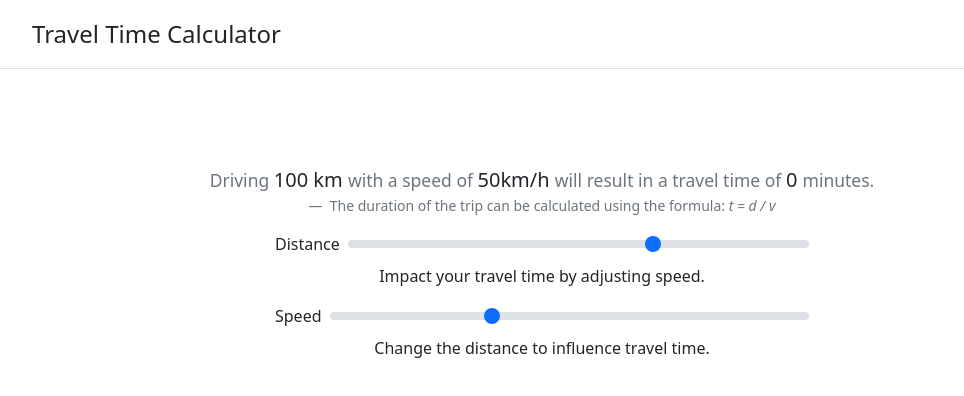
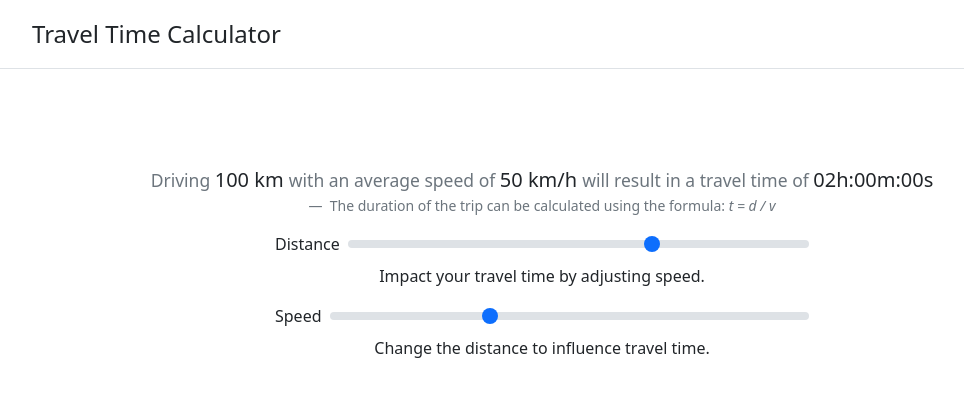
Before and after one commit to moskv08/Speed-Calculator-App, an Angular app in the folder ui-speedcalculator-angular/: page / in a window 1280 px wide. Shown: the top 396 px of the page, without its empty margins (98-1062 px from the left). Built offline with nearby package versions, Linux system fonts and the light colour scheme.

Commit message:
Adapt ui to consum new time format

```diff
--- a/ui-speedcalculator-angular/src/app/app.component.html
+++ b/ui-speedcalculator-angular/src/app/app.component.html
@@ -14,8 +14,8 @@
     <figure class="text-center">
       <blockquote class="blockquote">
         <p><small class="text-muted">Driving </small>{{ distance }} km <small class="text-muted">
-          with a speed of </small>{{ speed }}km/h <small class="text-muted">will result in a travel time of
-            </small>{{ travelTime }} <small class="text-muted"> minutes.</small></p>
+          with an average speed of </small>{{ speed }} km/h <small class="text-muted">will result in a travel time of
+            </small>{{ travelTime }}</p>
       </blockquote>
       <figcaption class="blockquote-footer">
         The duration of the trip can be calculated using the formula: <cite title="formula">t = d / v</cite>
@@ -26,7 +26,7 @@
     <div class="col-lg-6 mx-auto">
       <div class="d-grid gap-2 d-sm-flex justify-content-sm-center">
         <label for="distanceRange" class="form-label">Distance</label>
-        <input type="range" class="form-range" id="distanceRange" min="0" max="150" value="100"
+        <input type="range" class="form-range" id="distanceRange" min="1" max="150" value="100"
           (input)="setDistance($event.target.value)">
       </div>
       <p>Impact your travel time by adjusting speed.</p>
@@ -36,7 +36,7 @@
     <div class="col-lg-6 mx-auto">
       <div class="d-grid gap-2 d-sm-flex justify-content-sm-center">
         <label for="customRange1" class="form-label">Speed</label>
-        <input type="range" class="form-range" id="speedRange" min="0" max="150" value="50"
+        <input type="range" class="form-range" id="speedRange" min="1" max="150" value="50"
           (input)="setSpeed($event.target.value)">
       </div>
       <p>Change the distance to influence travel time.</p>
--- a/ui-speedcalculator-angular/src/app/app.component.ts
+++ b/ui-speedcalculator-angular/src/app/app.component.ts
@@ -9,12 +9,12 @@ import { CalculatorService } from './services/calculator.service';
 export class AppComponent {
   distance: number;
   speed: number;
-  travelTime: number;
+  travelTime: string;
 
   constructor(private service: CalculatorService) {
     this.speed = 50;
     this.distance = 100;
-    this.travelTime = 0;
+    this.travelTime = this.service.calculateTravelTime(this.speed, this.distance)
   }
 
   ngOnInit(){ }
```
